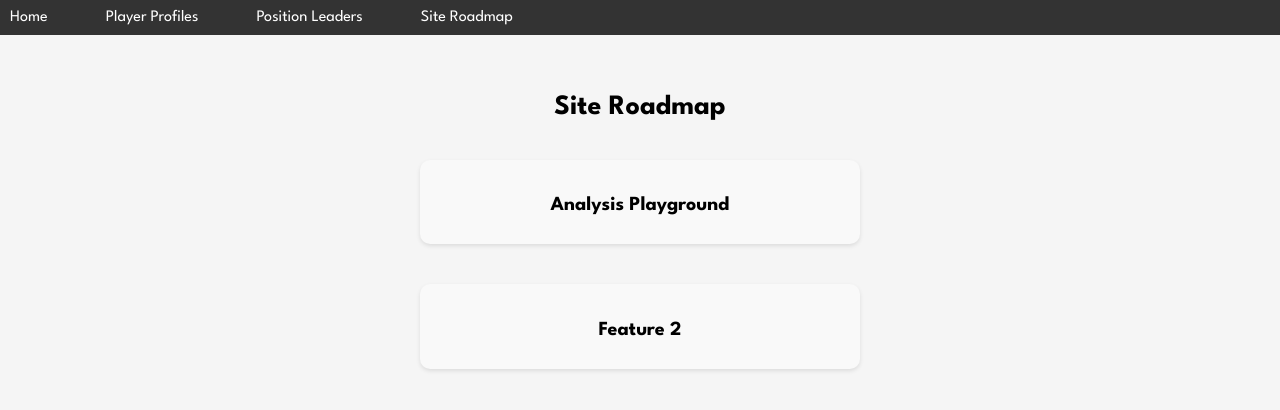
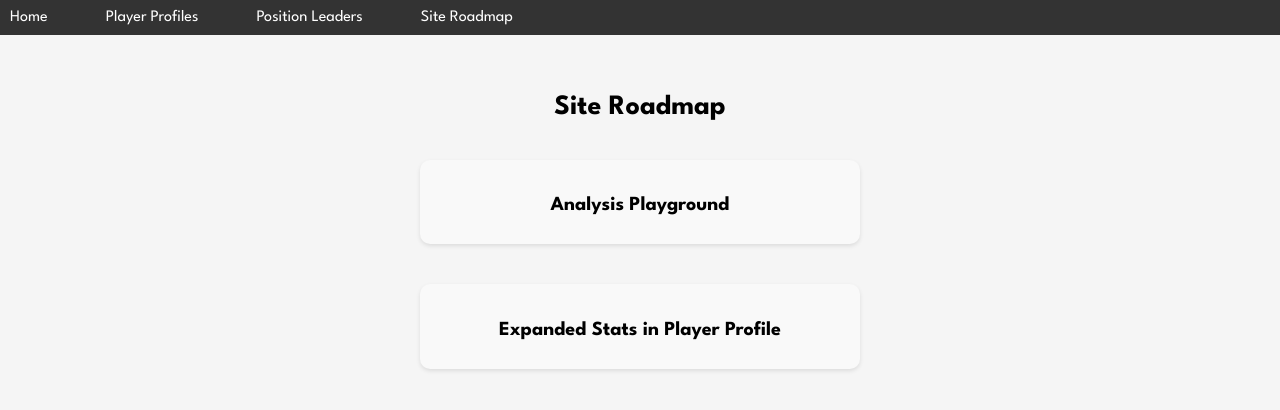
Before and after one commit to evan-knop/FantasyFootball, a React (Create React App) app in the folder Frontend/ff/: page /Roadmap in a window 1280 px wide. Shown: the top 410 px of the page. Built offline with nearby package versions, Linux system fonts and the light colour scheme.

Commit message:
small update to roadmap

```diff
--- a/Frontend/ff/src/Components/Roadmap.js
+++ b/Frontend/ff/src/Components/Roadmap.js
@@ -20,8 +20,8 @@ const Roadmap = () => {
       description: 'DIY analysis playground to provide users with a self-service tool to gain new fantasy football insights.',
     },
     {
-      title: 'Feature 2',
-      description: 'Description of Feature 2 Sed do eiusmod tempor incididunt ut labore et dolore magna aliqua.',
+      title: 'Expanded Stats in Player Profile',
+      description: 'Display even more statistics, such as weekly performances (updated weekly), College stats, etc..',
     },
   ];
 
```
